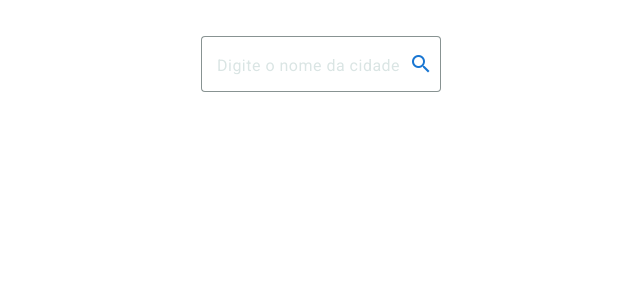
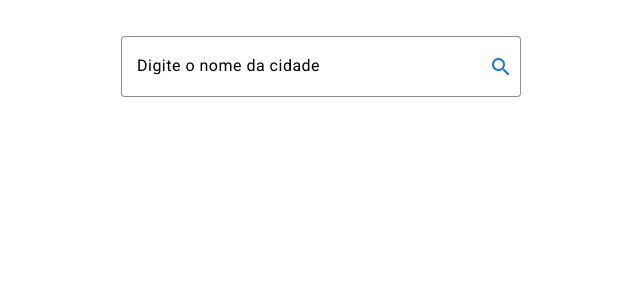
Before and after one commit to paulameg/bem-agro_weather-app, an Angular app: page / in a window 1280 px wide. Shown: the top 300 px of the page, without its empty margins (319-959 px from the left). Built offline with nearby package versions, Linux system fonts and the light colour scheme.

Commit message:
update: Search bar

```diff
--- a/src/app/components/search-bar/search-bar.component.scss
+++ b/src/app/components/search-bar/search-bar.component.scss
@@ -5,12 +5,17 @@
   margin: 20px;
 
   mat-form-field {
-    width: 100%;
+    width: 400px;
     max-width: 400px;
 
     input {
-      font-size: 16px;
+      font-size: 24px;
+      color: black;
     }
+  }
+
+  mat-label {
+    color: black;
   }
 
   button {
--- a/src/app/components/weather-card/weather-card.component.ts
+++ b/src/app/components/weather-card/weather-card.component.ts
@@ -7,7 +7,7 @@ import { WeatherService } from '../../services/weather.service';
 @Component({
   selector: 'app-weather-card',
   standalone: true,
-  imports: [CommonModule, MatCardModule, MapComponent],
+  imports: [CommonModule, MatCardModule],
   templateUrl: './weather-card.component.html',
   styleUrls: ['./weather-card.component.scss'],
 })
```
